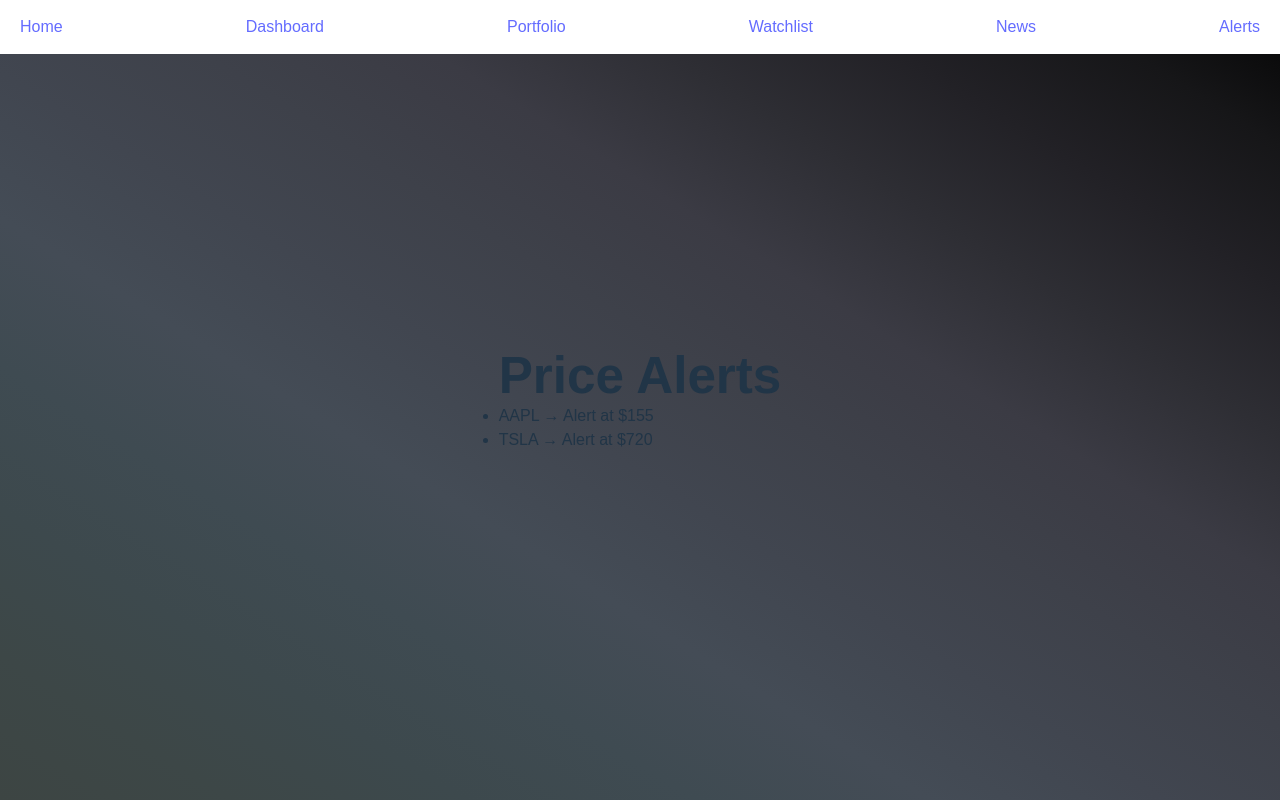
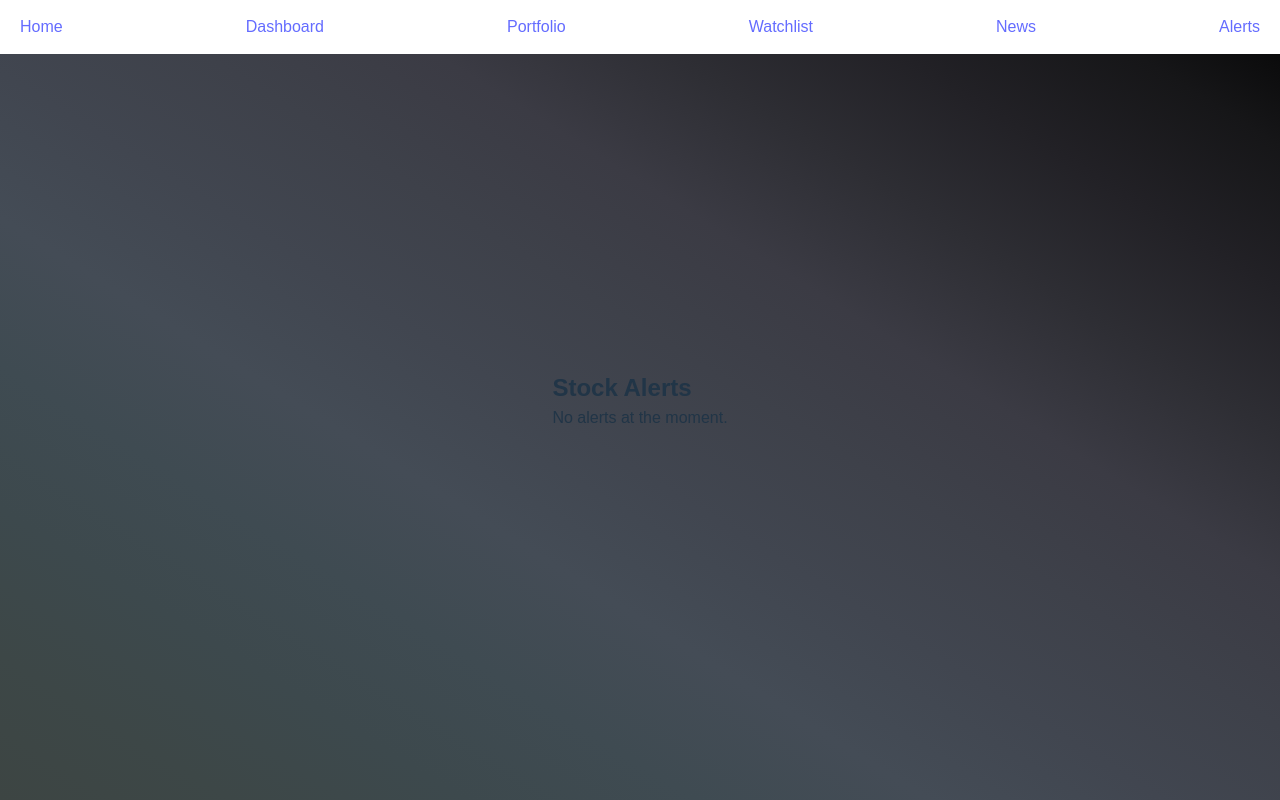
Before and after one commit to vignajaini/real-time-stock-market-dashboard, a React (Vite) app in the folder stock/: page /alerts in a window 1280 px wide. Built offline with nearby package versions, Linux system fonts and the light colour scheme.

Commit message:
Alerts.jsx is modified

```diff
--- a/stock/src/Alerts.jsx
+++ b/stock/src/Alerts.jsx
@@ -1,22 +1,45 @@
-// pages/Alerts.jsx
-import React, { useState } from "react";
+import { Card, CardContent } from "@mui/material";
+import { motion } from "framer-motion";
+import { useState, useEffect } from "react";
 
-const Alerts = () => {
-  const [alerts, setAlerts] = useState([
-    { symbol: "AAPL", threshold: 155 },
-    { symbol: "TSLA", threshold: 720 },
-  ]);
+export default function Alerts() {
+  const [watchlist, setWatchlist] = useState(() => {
+    return JSON.parse(localStorage.getItem("watchlist")) || [];
+  });
+
+  const [alerts, setAlerts] = useState([]);
+
+  useEffect(() => {
+    const generatedAlerts = watchlist.map((stock) => {
+      if (stock.price_2007 > stock.price_2002 * 1.5) {
+        return {
+          id: stock.symbol,
+          type: "Price Surge",
+          message: `${stock.company} (${stock.symbol}) surged significantly!`,
+        };
+      }
+      return null;
+    }).filter(Boolean);
+
+    setAlerts(generatedAlerts);
+  }, [watchlist]);
 
   return (
-    <div className="alerts">
-      <h1>Price Alerts</h1>
-      <ul>
-        {alerts.map(({ symbol, threshold }, index) => (
-          <li key={index}>{symbol} → Alert at ${threshold}</li>
-        ))}
-      </ul>
+    <div className="alert-container">
+      <motion.h2 className="alert-title" initial={{ opacity: 0, y: -10 }} animate={{ opacity: 1, y: 0 }}>
+        Stock Alerts
+      </motion.h2>
+      {alerts.length === 0 ? (
+        <p className="no-alerts">No alerts at the moment.</p>
+      ) : (
+        <ul className="alert-list">
+          {alerts.map((alert) => (
+            <motion.li key={alert.id} className="alert-item" initial={{ opacity: 0 }} animate={{ opacity: 1 }}>
+              <strong>{alert.type}:</strong> {alert.message}
+            </motion.li>
+          ))}
+        </ul>
+      )}
     </div>
   );
-};
-
-export default Alerts;
+}
```
